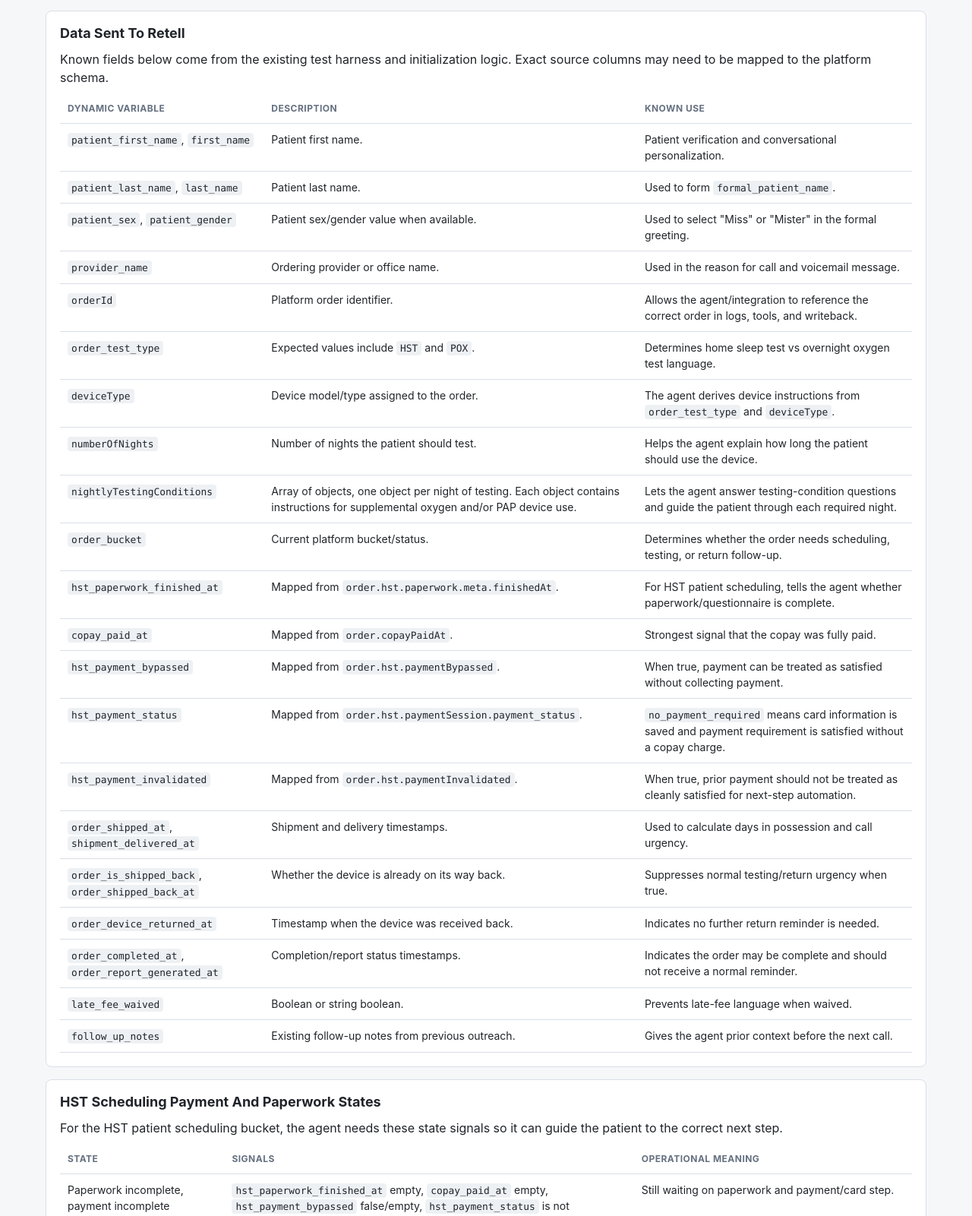
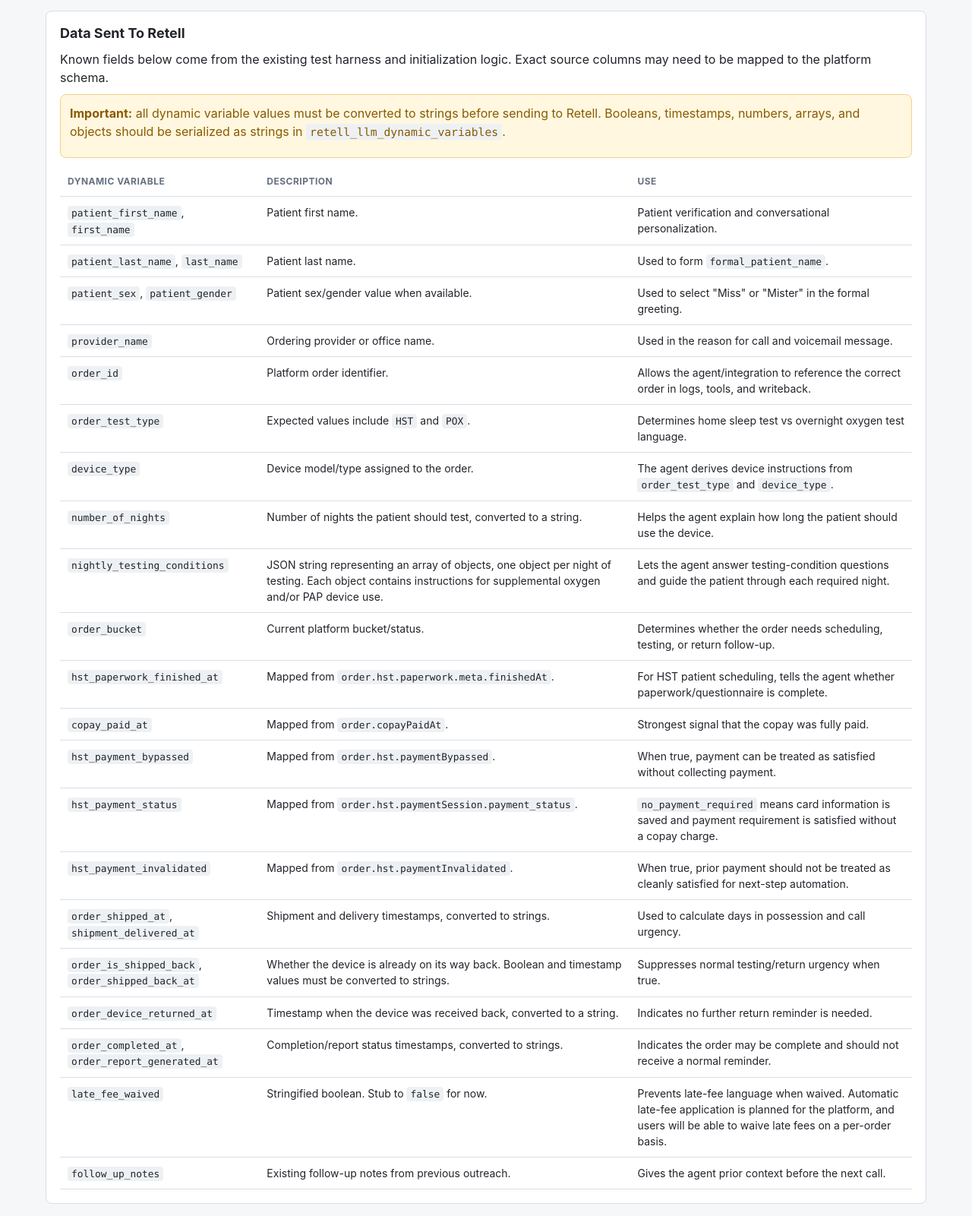
Before and after one commit to jhessley/testsmarter, a plain HTML site: page index.html in a window 1280 px wide. Shown: the part 1824-3425 px from the top of the page at 76% size. Drawn offline with Linux system fonts and the light colour scheme.

Commit message:
Refactor dynamic variable names and add notes
Updated dynamic variable names for consistency and added important notes regarding data handling.

```diff
--- a/index.html
+++ b/index.html
@@ -318,7 +318,7 @@
       <div class="flow">
         <div class="step">
           <h3>Find Eligible Orders</h3>
-          <p>On the scheduled outbound job, query orders in the supported buckets whose bucket-specific follow-up date is due or blank and whose bucket-specific human follow-up flag is false.</p>
+          <p>On the scheduled outbound job, query orders in the supported buckets whose bucket-specific follow-up date is due or blank and whose bucket-specific human follow-up flag is false. Throttle and schedule call creation so potential office transfers do not overload staff.</p>
         </div>
         <div class="step">
           <h3>Build Retell Dynamic Variables</h3>
@@ -342,12 +342,15 @@
     <section>
       <h2>Data Sent To Retell</h2>
       <p>Known fields below come from the existing test harness and initialization logic. Exact source columns may need to be mapped to the platform schema.</p>
+      <div class="warning" style="margin-bottom: 12px;">
+        <p><strong>Important:</strong> all dynamic variable values must be converted to strings before sending to Retell. Booleans, timestamps, numbers, arrays, and objects should be serialized as strings in <code>retell_llm_dynamic_variables</code>.</p>
+      </div>
       <table>
         <thead>
           <tr>
             <th>Dynamic Variable</th>
             <th>Description</th>
-            <th>Known Use</th>
+            <th>Use</th>
           </tr>
         </thead>
         <tbody>
@@ -372,7 +375,7 @@
             <td>Used in the reason for call and voicemail message.</td>
           </tr>
           <tr>
-            <td><code>orderId</code></td>
+            <td><code>order_id</code></td>
             <td>Platform order identifier.</td>
             <td>Allows the agent/integration to reference the correct order in logs, tools, and writeback.</td>
           </tr>
@@ -382,18 +385,18 @@
             <td>Determines home sleep test vs overnight oxygen test language.</td>
           </tr>
           <tr>
-            <td><code>deviceType</code></td>
+            <td><code>device_type</code></td>
             <td>Device model/type assigned to the order.</td>
-            <td>The agent derives device instructions from <code>order_test_type</code> and <code>deviceType</code>.</td>
+            <td>The agent derives device instructions from <code>order_test_type</code> and <code>device_type</code>.</td>
           </tr>
           <tr>
-            <td><code>numberOfNights</code></td>
-            <td>Number of nights the patient should test.</td>
+            <td><code>number_of_nights</code></td>
+            <td>Number of nights the patient should test, converted to a string.</td>
             <td>Helps the agent explain how long the patient should use the device.</td>
           </tr>
           <tr>
-            <td><code>nightlyTestingConditions</code></td>
-            <td>Array of objects, one object per night of testing. Each object contains instructions for supplemental oxygen and/or PAP device use.</td>
+            <td><code>nightly_testing_conditions</code></td>
+            <td>JSON string representing an array of objects, one object per night of testing. Each object contains instructions for supplemental oxygen and/or PAP device use.</td>
             <td>Lets the agent answer testing-condition questions and guide the patient through each required night.</td>
           </tr>
           <tr>
@@ -428,28 +431,28 @@
           </tr>
           <tr>
             <td><code>order_shipped_at</code>, <code>shipment_delivered_at</code></td>
-            <td>Shipment and delivery timestamps.</td>
+            <td>Shipment and delivery timestamps, converted to strings.</td>
             <td>Used to calculate days in possession and call urgency.</td>
           </tr>
           <tr>
             <td><code>order_is_shipped_back</code>, <code>order_shipped_back_at</code></td>
-            <td>Whether the device is already on its way back.</td>
+            <td>Whether the device is already on its way back. Boolean and timestamp values must be converted to strings.</td>
             <td>Suppresses normal testing/return urgency when true.</td>
           </tr>
           <tr>
             <td><code>order_device_returned_at</code></td>
-            <td>Timestamp when the device was received back.</td>
+            <td>Timestamp when the device was received back, converted to a string.</td>
             <td>Indicates no further return reminder is needed.</td>
           </tr>
           <tr>
             <td><code>order_completed_at</code>, <code>order_report_generated_at</code></td>
-            <td>Completion/report status timestamps.</td>
+            <td>Completion/report status timestamps, converted to strings.</td>
             <td>Indicates the order may be complete and should not receive a normal reminder.</td>
           </tr>
           <tr>
             <td><code>late_fee_waived</code></td>
-            <td>Boolean or string boolean.</td>
-            <td>Prevents late-fee language when waived.</td>
+            <td>Stringified boolean. Stub to <code>false</code> for now.</td>
+            <td>Prevents late-fee language when waived. Automatic late-fee application is planned for the platform, and users will be able to waive late fees on a per-order basis.</td>
           </tr>
           <tr>
             <td><code>follow_up_notes</code></td>
@@ -510,7 +513,7 @@
       <h2>Derived Agent Context</h2>
       <p>The Retell initialization code currently derives these values from the dynamic variables above. These may be computed before the call or inside the Retell agent initialization, but the integration should treat them as part of the expected agent context.</p>
       <ul class="tag-list">
-        <li><code>daysInPossession</code></li>
+        <li><code>days_in_possession</code></li>
         <li><code>call_stage</code></li>
         <li><code>call_context</code></li>
         <li><code>needs_testing</code></li>
@@ -522,6 +525,9 @@
         <li><code>transfer_guidance</code></li>
         <li><code>voicemail_message</code></li>
       </ul>
+      <div class="callout" style="margin-top: 12px;">
+        <p><strong>Late fee waiver note:</strong> send <code>late_fee_waived</code> as <code>false</code> until the platform's automatic late-fee feature is live. The agent already knows how to handle waived late fees so the behavior is ready for the planned per-order waiver control.</p>
+      </div>
       <div class="grid" style="margin-top: 12px;">
         <div>
           <h3>Call Stages By Days In Possession</h3>
@@ -566,7 +572,7 @@
             <li>Agent name is Betty.</li>
             <li>Agent says they are calling from Test Smarter.</li>
             <li>Agent can help with device instructions and testing instructions in addition to the bucket's primary goal.</li>
-            <li>Agent derives device instructions from <code>order_test_type</code> and <code>deviceType</code>.</li>
+            <li>Agent derives device instructions from <code>order_test_type</code> and <code>device_type</code>.</li>
             <li>If voicemail is reached, agent uses <code>leave_voicemail</code> with the generated voicemail message.</li>
           </ul>
         </div>
@@ -575,7 +581,7 @@
 
     <section>
       <h2>Retell Call Creation Payload</h2>
-      <p>The test harness currently uses Retell's <code>/v2/create-phone-call</code> endpoint with this shape. All dynamic variables must be type String.</p>
+      <p>The test harness currently uses Retell's <code>/v2/create-phone-call</code> endpoint with this shape. All dynamic variable values must be strings.</p>
       <pre>{
   "from_number": "+1...",
   "to_number": "+1...",
@@ -585,11 +591,11 @@
     "patient_last_name": "Taylor",
     "patient_sex": "female",
     "provider_name": "Dr. Smith",
-    "orderId": "123456",
+    "order_id": "123456",
     "order_test_type": "HST",
-    "deviceType": "checkme o2",
-    "numberOfNights": "1",
-    "nightlyTestingConditions": '[{"oxygen":0,"useDeviceWhileTesting":"PAP"}]',
+    "device_type": "checkme o2",
+    "number_of_nights": "1",
+    "nightly_testing_conditions": "[{\"oxygen\":0,\"use_device_while_testing\":\"PAP\"}]",
     "order_bucket": "HST patient testing",
     "hst_paperwork_finished_at": "",
     "copay_paid_at": "",
@@ -668,24 +674,17 @@
         <tbody>
           <tr>
             <td>Patient agrees to complete test or return device</td>
-            <td>Set to a near-future date based on the bucket and urgency.</td>
+            <td>Set to next retry date.</td>
             <td><code>false</code></td>
             <td>Blank.</td>
             <td>Summarize patient commitment and expected action.</td>
           </tr>
           <tr>
             <td>Patient needs help, has clinical/order questions, or requests office</td>
-            <td>Set according to internal workflow.</td>
+            <td>Soonest possible date.</td>
             <td><code>true</code></td>
             <td>Use a concise reason such as help needed, clinical question, order question, or requested office.</td>
             <td>Capture the requested help and any transfer attempt.</td>
-          </tr>
-          <tr>
-            <td>Wrong person, patient unavailable, or privacy cannot be verified</td>
-            <td>Set to next retry date unless manual review is needed.</td>
-            <td>Usually <code>false</code>, unless contact data appears wrong.</td>
-            <td>Blank unless human follow-up is true; if true, explain the contact/privacy issue.</td>
-            <td>Do not include protected call reason disclosed to a non-patient.</td>
           </tr>
           <tr>
             <td>Voicemail left</td>
@@ -696,13 +695,16 @@
           </tr>
           <tr>
             <td>Bad phone number, opt-out, escalation, complaint, or unsafe automation case</td>
-            <td>Blank or hold date based on platform convention.</td>
+            <td>Soonest possible date.</td>
             <td><code>true</code></td>
             <td>Use the specific blocker, such as bad number, opt-out, escalation, complaint, or unsafe automation case.</td>
             <td>Capture the reason clearly for the human queue.</td>
           </tr>
         </tbody>
       </table>
+      <div class="callout" style="margin-top: 12px;">
+        <p><strong>Transfer follow-up:</strong> when the call is transferred to the office, the post-call writeback should set <code>human_follow_up_required</code> to true with the earliest possible follow-up date in case the transfer fails. When staff takes the call, they should set the next follow-up date and decide whether the order still requires human follow-up.</p>
+      </div>
     </section>
 
     <section>
```
